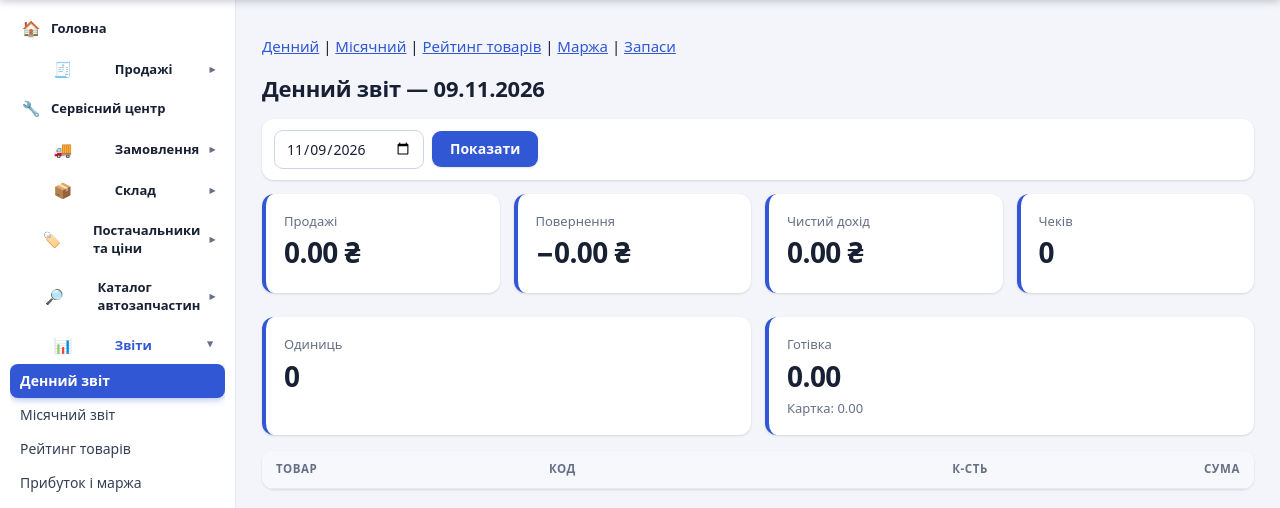
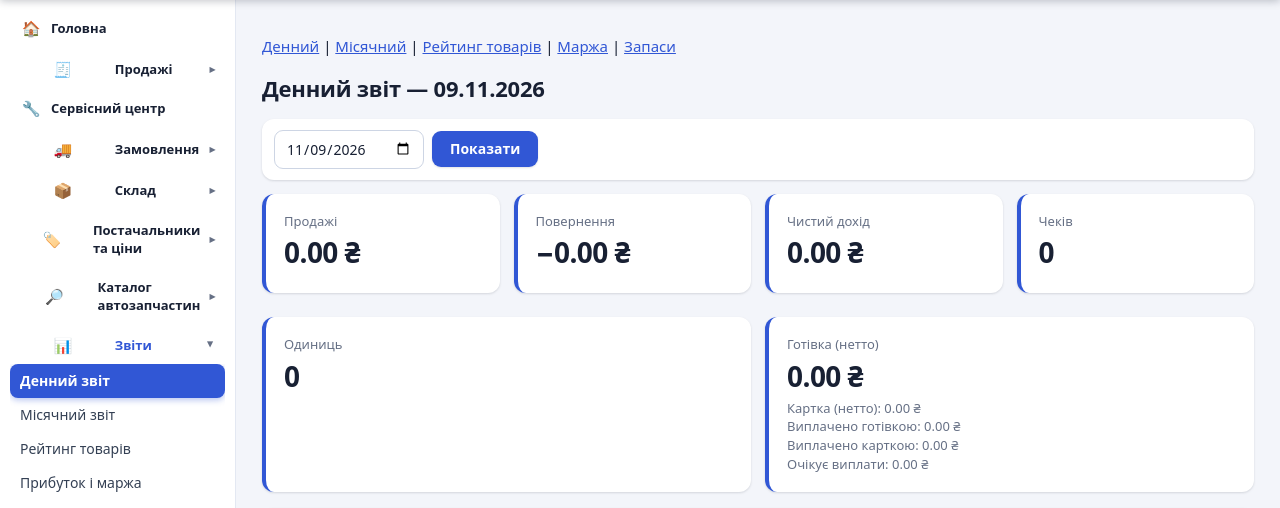
Before and after one commit to pavlo9840-gggpol/crm-prototup, a Django app: page /reports/daily/ in a window 1280 px wide. Shown: the part 55-563 px from the top of the page. Run offline with Django 4.2, Linux system fonts and the light colour scheme; the visitor is signed in with stand-in values (Sample User, id 1); data comes from the database, SQL or seed files in the repository; data that the repository does not hold is empty.

Commit message:
feat: track customer return refund settlement (core/templates/core/report_daily.html)

```diff
--- a/core/templates/core/report_daily.html
+++ b/core/templates/core/report_daily.html
@@ -1,5 +1,5 @@
 {% extends "core/base.html" %}{% block content %}{% include "core/report_nav.html" %}<h2>Денний звіт — {{ d|date:"d.m.Y" }}</h2>
 <form class="filter"><input type="date" name="date" value="{{ d|date:'Y-m-d' }}"><button class="btn">Показати</button></form>
 <div class="kpi"><div class="card">Продажі<b>{{ total|floatformat:2 }} ₴</b></div><div class="card">Повернення<b>−{{ returns_total|floatformat:2 }} ₴</b></div><div class="card">Чистий дохід<b>{{ net_total|floatformat:2 }} ₴</b></div><div class="card">Чеків<b>{{ count }}</b></div><div class="card">Одиниць<b>{{ units|floatformat:"-3" }}</b></div>
-<div class="card">Готівка<b>{{ cash|floatformat:2 }}</b>Картка: {{ card|floatformat:2 }}</div></div>
+<div class="card">Готівка (нетто)<b>{{ cash|floatformat:2 }} ₴</b>Картка (нетто): {{ card|floatformat:2 }} ₴<br>Виплачено готівкою: {{ returns_cash|floatformat:2 }} ₴<br>Виплачено карткою: {{ returns_card|floatformat:2 }} ₴<br>Очікує виплати: {{ pending_returns|floatformat:2 }} ₴</div></div>
 <table><tr><th>Товар<th>Код<th class="n">К-сть<th class="n">Сума</tr>{% for i in items %}<tr><td>{{ i.product__name }}<td>{{ i.product__sku }}<td class="n">{{ i.q|floatformat:"-3" }}<td class="n">{{ i.s|floatformat:2 }}</tr>{% endfor %}</table>{% endblock %}
```
